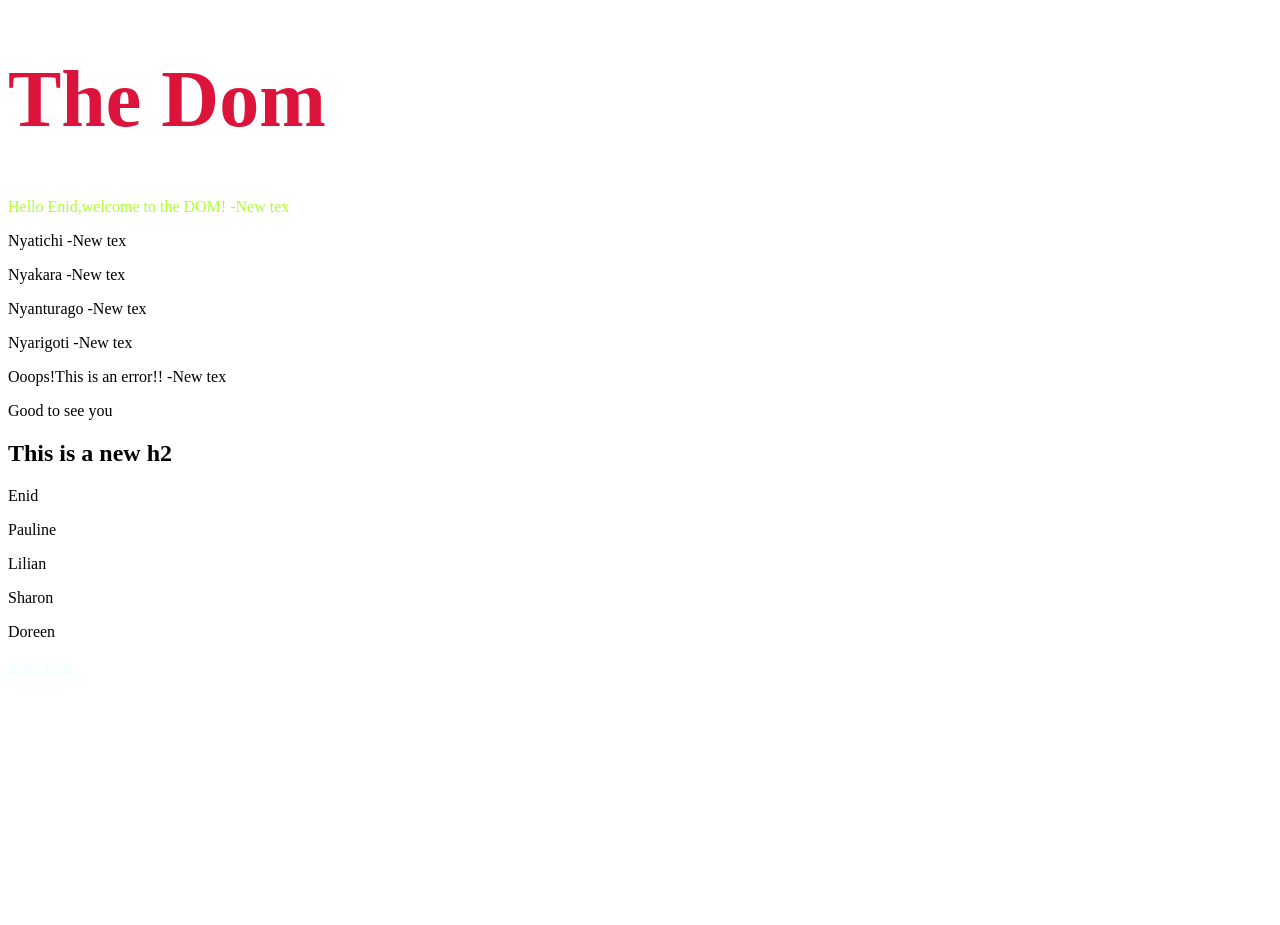
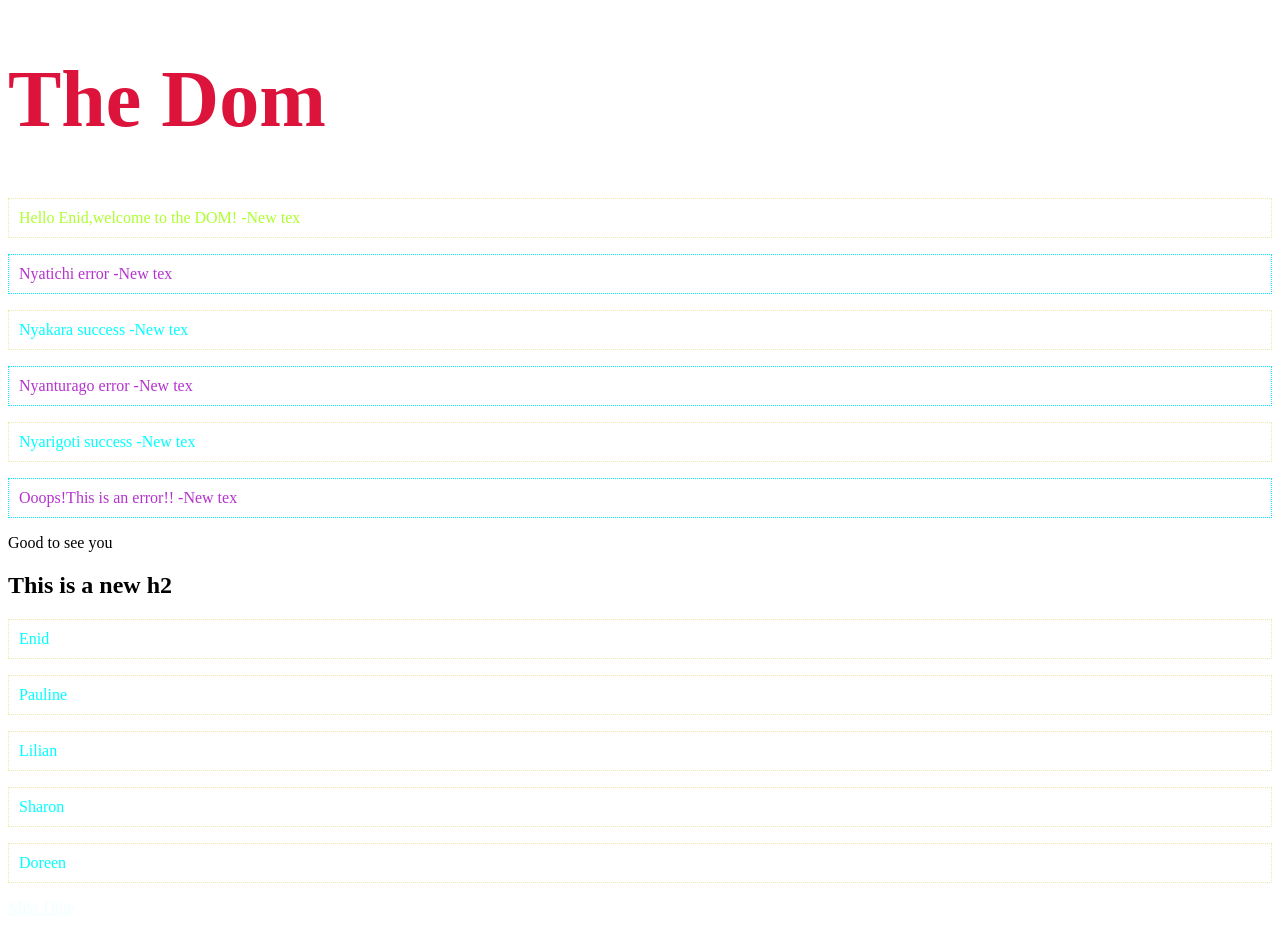
Before and after one commit to MissDine/Javascript-DOM, a plain HTML site: page index.html in a window 1280 px wide. Before the commit the page ends 800 px from the top, so only its background shows below. Drawn offline with Linux system fonts and the light colour scheme.

Commit message:
Feat:Edit

```diff
--- a/index.html
+++ b/index.html
@@ -14,10 +14,10 @@
         <h1 id="page-title">The Dom</h1>
     </div>
     <p>Hello Enid,welcome to the DOM!</p>
-    <p class="right">Nyatichi</p>
-    <p class="wrong">Nyakara</p>
-    <p class="right">Nyanturago</p>
-    <p class="wrong">Nyarigoti</p>
+    <p >Nyatichi error</p>
+    <p >Nyakara success</p>
+    <p >Nyanturago error</p>
+    <p >Nyarigoti success</p>
     <p class="">Ooops!This is an error!!</p>
     <span>Good to see you</span>
     <div class="content">
--- a/index.js
+++ b/index.js
@@ -96,7 +96,12 @@ per.classList.remove("success")
 
 let Ps = document.querySelectorAll("p")
 Ps.forEach(pss =>{
-    console.log(pss.classList.add("paragraph"));
+    if (pss.textContent.includes("error")) {
+        pss.classList.add("error")
+    }else{
+        pss.classList.add("success")
+    }
+    // console.log(pss.classList.add("paragraph"));
 })
 // We use textContent to find all data regardless if its hidden or not
 // Changing classes of an element
```
